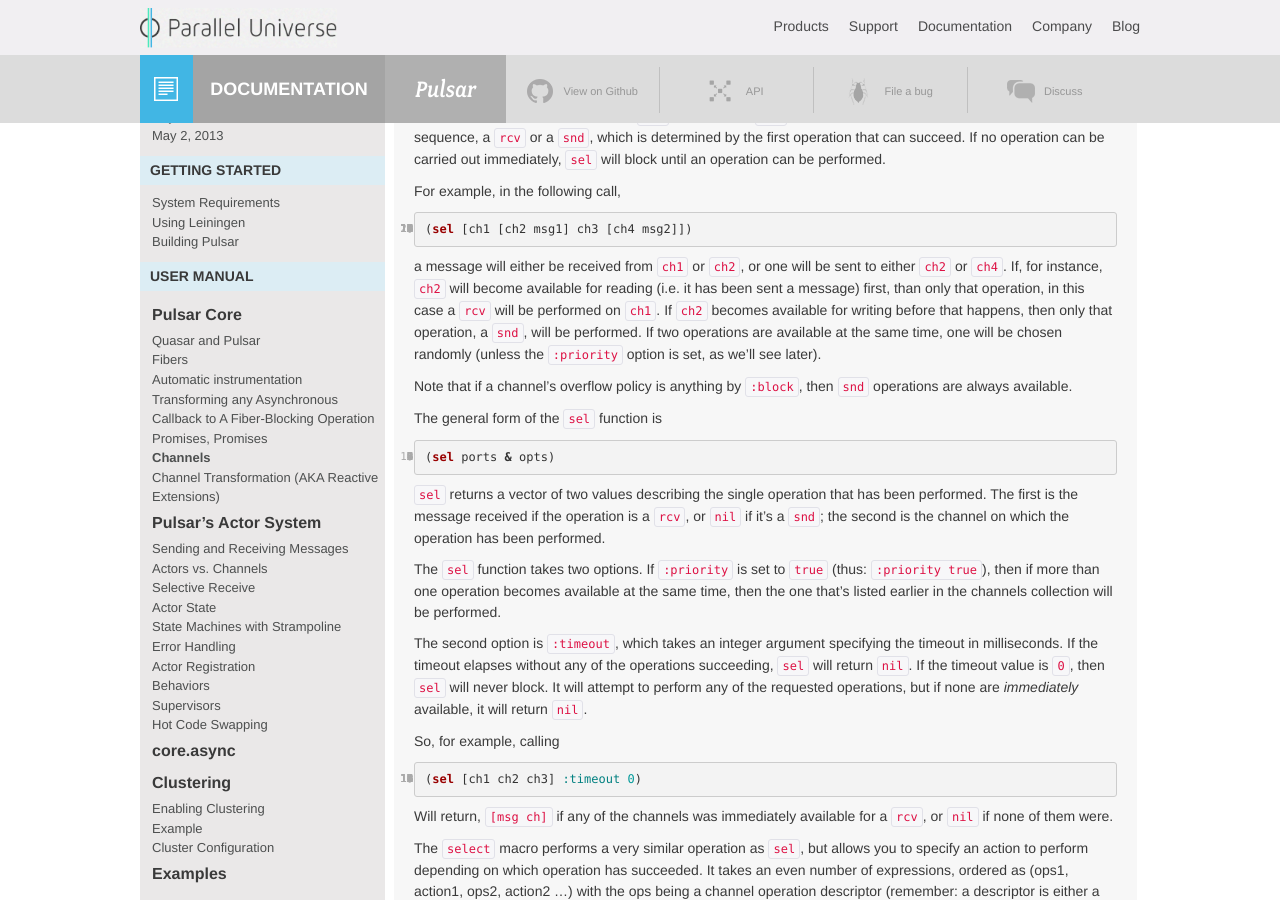
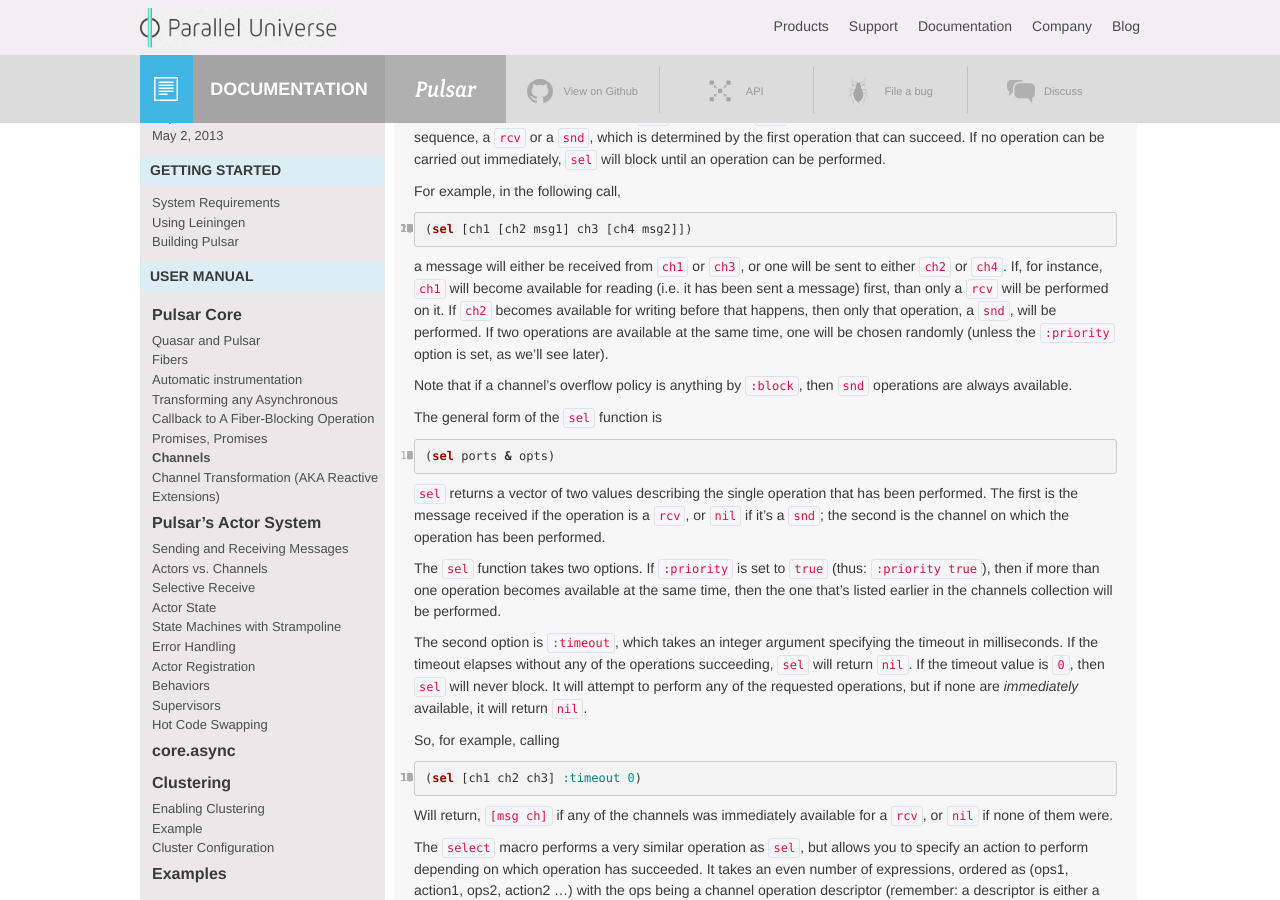
Before and after one commit to puniverse/pulsar, a Jekyll site: the page built from docs/index.md, in a window 1280 px wide and 900 px high, scrolled down 7221 px. Built offline with Jekyll 4.4.1, drawn with Linux system fonts in a browser that asks for light colours; nearby versions of some CDN libraries; Markdown is read by kramdown in place of the engine named in the settings.

Commit message:
:memo: 'sel' doc fix

```diff
--- a/docs/index.md
+++ b/docs/index.md
@@ -413,7 +413,7 @@
 (sel [ch1 [ch2 msg1] ch3 [ch4 msg2]])
 ~~~
 
-a message will either be received from `ch1` or `ch2`, or one will be sent to either `ch2` or `ch4`. If, for instance, `ch2` will become available for reading (i.e. it has been sent a message) first, than only that operation, in this case a `rcv` will be performed on `ch1`. If `ch2` becomes available for writing before that happens, then only that operation, a `snd`, will be performed. If two operations are available at the same time, one will be chosen randomly (unless the `:priority` option is set, as we'll see later).
+a message will either be received from `ch1` or `ch3`, or one will be sent to either `ch2` or `ch4`. If, for instance, `ch1` will become available for reading (i.e. it has been sent a message) first, than only a `rcv` will be performed on it. If `ch2` becomes available for writing before that happens, then only that operation, a `snd`, will be performed. If two operations are available at the same time, one will be chosen randomly (unless the `:priority` option is set, as we'll see later).
 
 Note that if a channel's overflow policy is anything by `:block`, then `snd` operations are always available.
 
```
